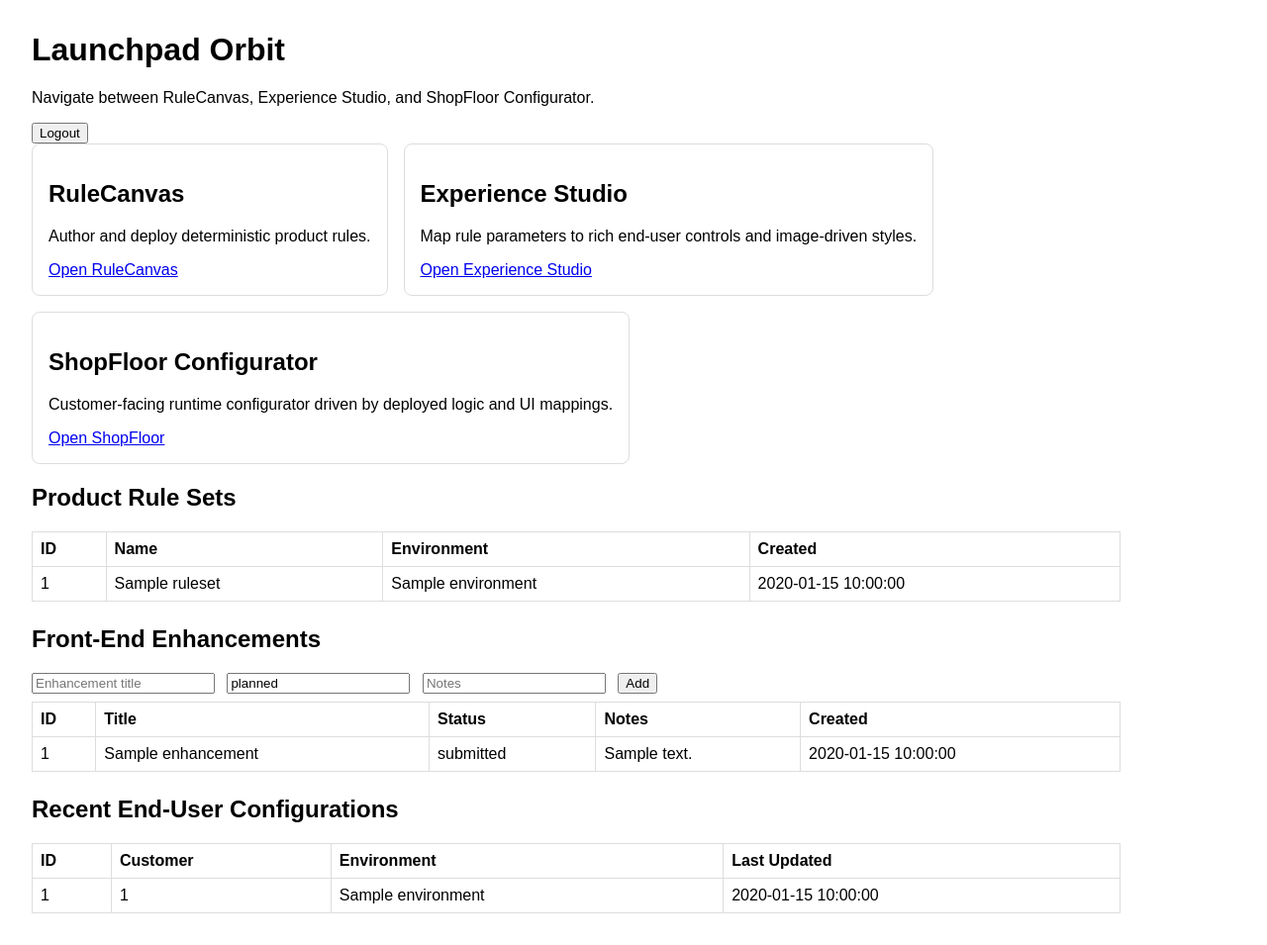
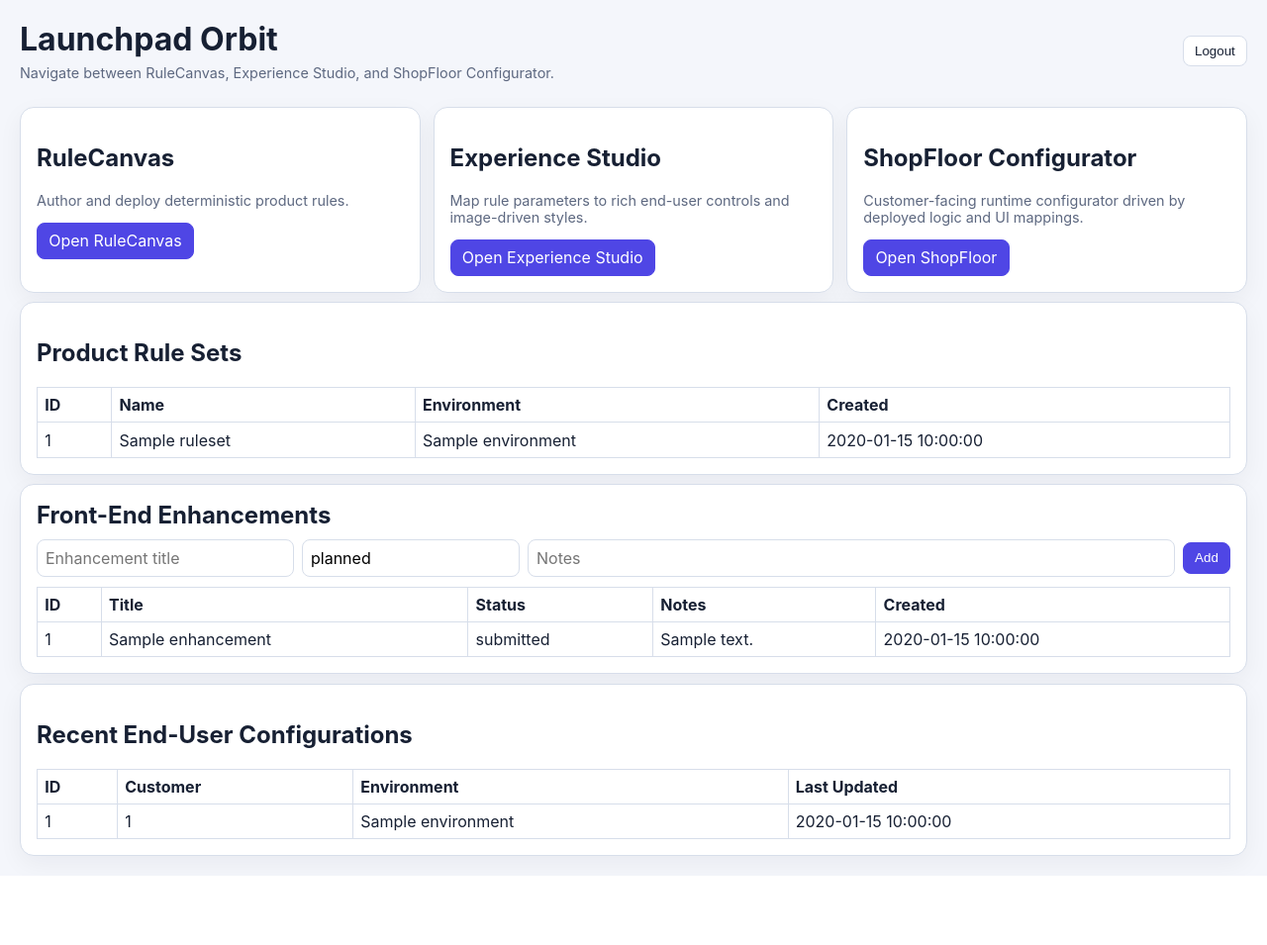
Before and after one commit to snickodonnell/codex-configurator, a Flask app: template src/sales_configurator/templates/landing/index.html in a window 1280 px wide. Shown: the whole page at 99% size. After the commit the page ends 885 px from the top, so only its background shows below. Run offline with Flask 3, Linux system fonts and the light colour scheme; the visitor is signed in with stand-in values (Sample User, id 1); tables that the repository leaves empty hold one stand-in row (values such as "Sample post"); the template is opened without the code that fills it: most values are stand-ins (such as "Sample title", 1, 10 or a date in 2020); parts of the project's set-up code (start-up, migrations or seed data) failed here and were passed over.

Commit message:
Unify customer UI styling with shared design system

```diff
--- /dev/null
+++ b/src/sales_configurator/static/css/app.css
@@ -0,0 +1,177 @@
+:root {
+  --bg: #f4f6fb;
+  --card: #ffffff;
+  --text: #172033;
+  --muted: #5d6880;
+  --border: #d7deea;
+  --accent: #4f46e5;
+  --accent-soft: #ede9fe;
+  --danger: #dc2626;
+  --shadow: 0 8px 24px rgba(17, 24, 39, 0.05);
+}
+
+* {
+  box-sizing: border-box;
+}
+
+body {
+  margin: 0;
+  font-family: Inter, system-ui, sans-serif;
+  background: var(--bg);
+  color: var(--text);
+}
+
+a {
+  color: #4338ca;
+}
+
+.page {
+  max-width: 1400px;
+  margin: 0 auto;
+  padding: 1.25rem;
+}
+
+.topbar {
+  display: flex;
+  justify-content: space-between;
+  align-items: center;
+  gap: 0.75rem;
+  margin-bottom: 1rem;
+}
+
+.card {
+  background: var(--card);
+  border: 1px solid var(--border);
+  border-radius: 14px;
+  padding: 1rem;
+  box-shadow: var(--shadow);
+}
+
+.stack {
+  display: flex;
+  flex-direction: column;
+  gap: 0.6rem;
+}
+
+.row {
+  display: flex;
+  gap: 0.5rem;
+  align-items: center;
+}
+
+.row.wrap {
+  flex-wrap: wrap;
+}
+
+.muted {
+  color: var(--muted);
+  font-size: 0.9rem;
+}
+
+button,
+.button-link {
+  border: 1px solid var(--border);
+  background: #fff;
+  border-radius: 8px;
+  padding: 0.45rem 0.7rem;
+  cursor: pointer;
+  color: inherit;
+  text-decoration: none;
+  display: inline-flex;
+  align-items: center;
+  justify-content: center;
+}
+
+button.primary,
+.button-link.primary {
+  background: var(--accent);
+  color: #fff;
+  border-color: var(--accent);
+}
+
+button.danger,
+.button-link.danger {
+  border-color: #fecaca;
+  color: var(--danger);
+  background: #fff;
+}
+
+input,
+select,
+textarea {
+  width: 100%;
+  border: 1px solid var(--border);
+  border-radius: 8px;
+  padding: 0.5rem;
+  font: inherit;
+}
+
+textarea {
+  min-height: 72px;
+}
+
+.pill {
+  display: inline-block;
+  background: var(--accent-soft);
+  color: #4338ca;
+  border-radius: 999px;
+  font-size: 0.75rem;
+  padding: 0.1rem 0.45rem;
+}
+
+.layout-two-col {
+  display: grid;
+  grid-template-columns: 380px 1fr;
+  gap: 1rem;
+  align-items: start;
+}
+
+.cards-grid {
+  display: grid;
+  grid-template-columns: repeat(auto-fit, minmax(240px, 1fr));
+  gap: 0.8rem;
+}
+
+.grid-3 {
+  display: grid;
+  grid-template-columns: repeat(3, minmax(0, 1fr));
+  gap: 0.7rem;
+}
+
+.grid-auto {
+  display: grid;
+  grid-template-columns: repeat(auto-fit, minmax(220px, 1fr));
+  gap: 0.7rem;
+}
+
+table {
+  width: 100%;
+  border-collapse: collapse;
+}
+
+th,
+td {
+  border: 1px solid var(--border);
+  padding: 0.45rem;
+  text-align: left;
+}
+
+.code-block {
+  background: #0b1325;
+  color: #d7deef;
+  padding: 0.7rem;
+  border-radius: 8px;
+  overflow: auto;
+}
+
+@media (max-width: 980px) {
+  .topbar {
+    flex-direction: column;
+    align-items: flex-start;
+  }
+
+  .layout-two-col,
+  .grid-3 {
+    grid-template-columns: 1fr;
+  }
+}
--- a/src/sales_configurator/templates/landing/index.html
+++ b/src/sales_configurator/templates/landing/index.html
@@ -2,39 +2,39 @@
 <html lang="en">
   <head>
     <meta charset="utf-8" />
+    <meta name="viewport" content="width=device-width, initial-scale=1" />
     <title>Launchpad Orbit</title>
-    <style>
-      body{font-family:Arial,sans-serif;margin:2rem;max-width:1100px}
-      .cards{display:flex;gap:1rem;flex-wrap:wrap}
-      .card{border:1px solid #ddd;padding:1rem;border-radius:8px;min-width:260px}
-      table{width:100%;border-collapse:collapse;margin:0.5rem 0 1.5rem}
-      th,td{border:1px solid #ddd;padding:.5rem;text-align:left}
-      form.inline input{margin-right:.5rem}
-    </style>
+    <link rel="stylesheet" href="{{ url_for('static', filename='css/app.css') }}" />
   </head>
   <body>
-    <h1>Launchpad Orbit</h1>
-    <p>Navigate between RuleCanvas, Experience Studio, and ShopFloor Configurator.</p>
+    <div class="page stack">
+      <div class="topbar">
+        <div>
+          <h1 style="margin:0;">Launchpad Orbit</h1>
+          <p class="muted" style="margin:.4rem 0 0;">Navigate between RuleCanvas, Experience Studio, and ShopFloor Configurator.</p>
+        </div>
         <form method="post" action="/logout"><button type="submit">Logout</button></form>
+      </div>
 
-    <section class="cards">
-      <div class="card">
+      <section class="cards-grid">
+        <article class="card">
           <h2>RuleCanvas</h2>
-        <p>Author and deploy deterministic product rules.</p>
-        <a href="{{ rule_canvas_url }}">Open RuleCanvas</a>
-      </div>
-      <div class="card">
+          <p class="muted">Author and deploy deterministic product rules.</p>
+          <a class="button-link primary" href="{{ rule_canvas_url }}">Open RuleCanvas</a>
+        </article>
+        <article class="card">
           <h2>Experience Studio</h2>
-        <p>Map rule parameters to rich end-user controls and image-driven styles.</p>
-        <a href="{{ experience_studio_url }}">Open Experience Studio</a>
-      </div>
-      <div class="card">
+          <p class="muted">Map rule parameters to rich end-user controls and image-driven styles.</p>
+          <a class="button-link primary" href="{{ experience_studio_url }}">Open Experience Studio</a>
+        </article>
+        <article class="card">
           <h2>ShopFloor Configurator</h2>
-        <p>Customer-facing runtime configurator driven by deployed logic and UI mappings.</p>
-        <a href="{{ shop_floor_url }}">Open ShopFloor</a>
-      </div>
+          <p class="muted">Customer-facing runtime configurator driven by deployed logic and UI mappings.</p>
+          <a class="button-link primary" href="{{ shop_floor_url }}">Open ShopFloor</a>
+        </article>
       </section>
 
+      <section class="card">
         <h2>Product Rule Sets</h2>
         <table>
           <thead><tr><th>ID</th><th>Name</th><th>Environment</th><th>Created</th></tr></thead>
@@ -42,17 +42,19 @@
             {% for ruleset in rulesets %}
             <tr><td>{{ ruleset.id }}</td><td>{{ ruleset.name }}</td><td>{{ ruleset.environment }}</td><td>{{ ruleset.created_at }}</td></tr>
             {% else %}
-        <tr><td colspan="4">No rulesets yet.</td></tr>
+            <tr><td colspan="4" class="muted">No rulesets yet.</td></tr>
             {% endfor %}
           </tbody>
         </table>
+      </section>
 
-    <h2>Front-End Enhancements</h2>
-    <form class="inline" method="post" action="/enhancements">
-      <input name="title" placeholder="Enhancement title" required />
-      <input name="status" placeholder="planned/in-progress/done" value="planned" required />
-      <input name="notes" placeholder="Notes" required />
-      <button type="submit">Add</button>
+      <section class="card stack">
+        <h2 style="margin:0;">Front-End Enhancements</h2>
+        <form class="row wrap" method="post" action="/enhancements">
+          <input name="title" placeholder="Enhancement title" required style="max-width:260px;" />
+          <input name="status" placeholder="planned/in-progress/done" value="planned" required style="max-width:220px;" />
+          <input name="notes" placeholder="Notes" required style="flex:1;min-width:220px;" />
+          <button type="submit" class="primary">Add</button>
         </form>
         <table>
           <thead><tr><th>ID</th><th>Title</th><th>Status</th><th>Notes</th><th>Created</th></tr></thead>
@@ -60,11 +62,13 @@
             {% for enhancement in enhancements %}
             <tr><td>{{ enhancement.id }}</td><td>{{ enhancement.title }}</td><td>{{ enhancement.status }}</td><td>{{ enhancement.notes }}</td><td>{{ enhancement.created_at }}</td></tr>
             {% else %}
-        <tr><td colspan="5">No enhancements yet.</td></tr>
+            <tr><td colspan="5" class="muted">No enhancements yet.</td></tr>
             {% endfor %}
           </tbody>
         </table>
+      </section>
 
+      <section class="card">
         <h2>Recent End-User Configurations</h2>
         <table>
           <thead><tr><th>ID</th><th>Customer</th><th>Environment</th><th>Last Updated</th></tr></thead>
@@ -72,9 +76,11 @@
             {% for config in configurations %}
             <tr><td>{{ config.id }}</td><td>{{ config.customer_id }}</td><td>{{ config.environment }}</td><td>{{ config.updated_at }}</td></tr>
             {% else %}
-        <tr><td colspan="4">No configurations have been evaluated yet.</td></tr>
+            <tr><td colspan="4" class="muted">No configurations have been evaluated yet.</td></tr>
             {% endfor %}
           </tbody>
         </table>
+      </section>
+    </div>
   </body>
 </html>
```
Also changed, not shown: src/sales_configurator/templates/configurator/index.html (+20 -23 lines), src/sales_configurator/templates/front_end_editor/index.html (+7 -11 lines), src/sales_configurator/templates/login.html (+14 -9 lines). Lines whose indentation alone changed are shown as unchanged.
